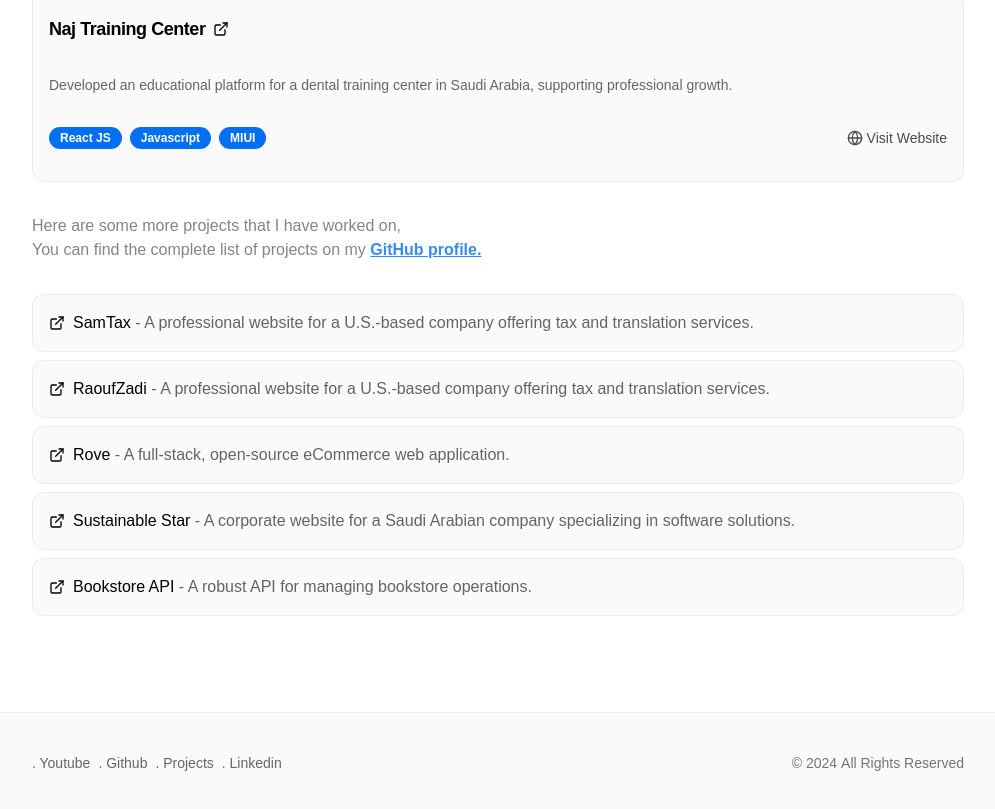
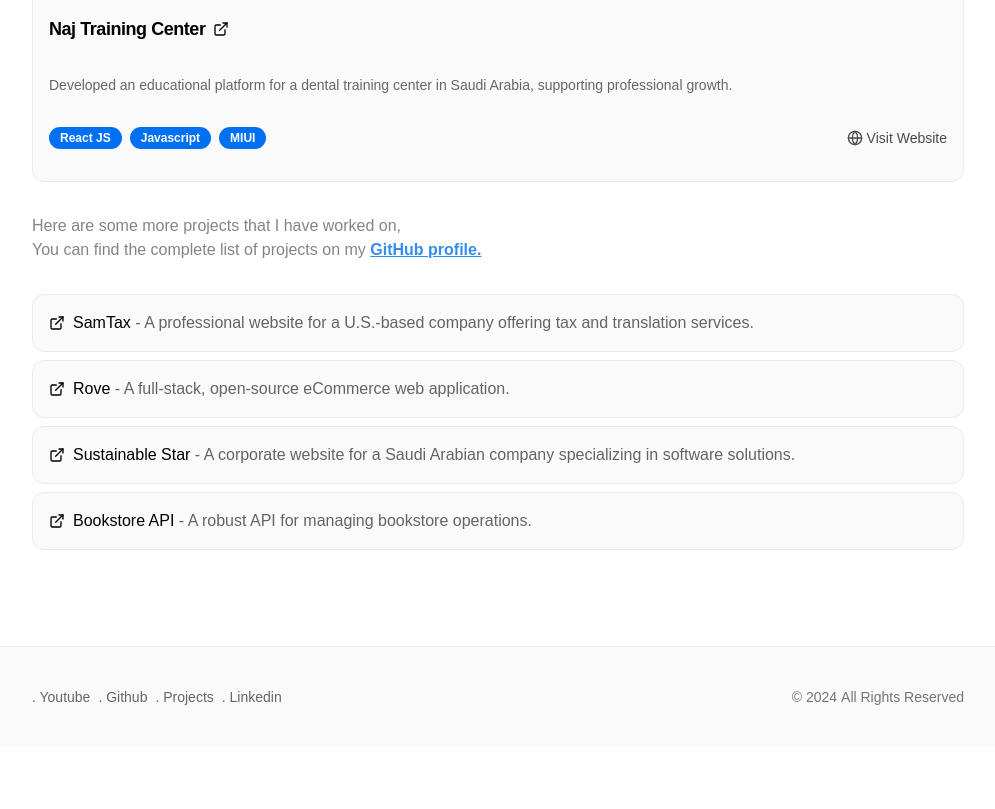
Before and after one commit to khanhtoandng/me, a Next.js app: page /projects in a window 1280 px wide. Shown: the part 960-1769 px from the top of the page, without its empty margins (142-1137 px from the left). After the commit the page ends 1707 px from the top, so only its background shows below. Built offline with nearby package versions, Linux system fonts and the light colour scheme.

Commit message:
update Projects.tsx

```diff
--- a/src/components/website/Projects.tsx
+++ b/src/components/website/Projects.tsx
@@ -154,9 +154,7 @@ export default function Projects() {
   <OtherProjectLink href="https://sam-tax.com/">
     SamTax <span className="opacity-60">- A professional website for a U.S.-based company offering tax and translation services.</span>
   </OtherProjectLink>
-  <OtherProjectLink href="https://sam-tax.com/">
-    RaoufZadi <span className="opacity-60">- A professional website for a U.S.-based company offering tax and translation services.</span>
-  </OtherProjectLink>
+
   <OtherProjectLink href="https://github.com/balshaer/rove">
     Rove <span className="opacity-60">- A full-stack, open-source eCommerce web application.</span>
   </OtherProjectLink>
```
